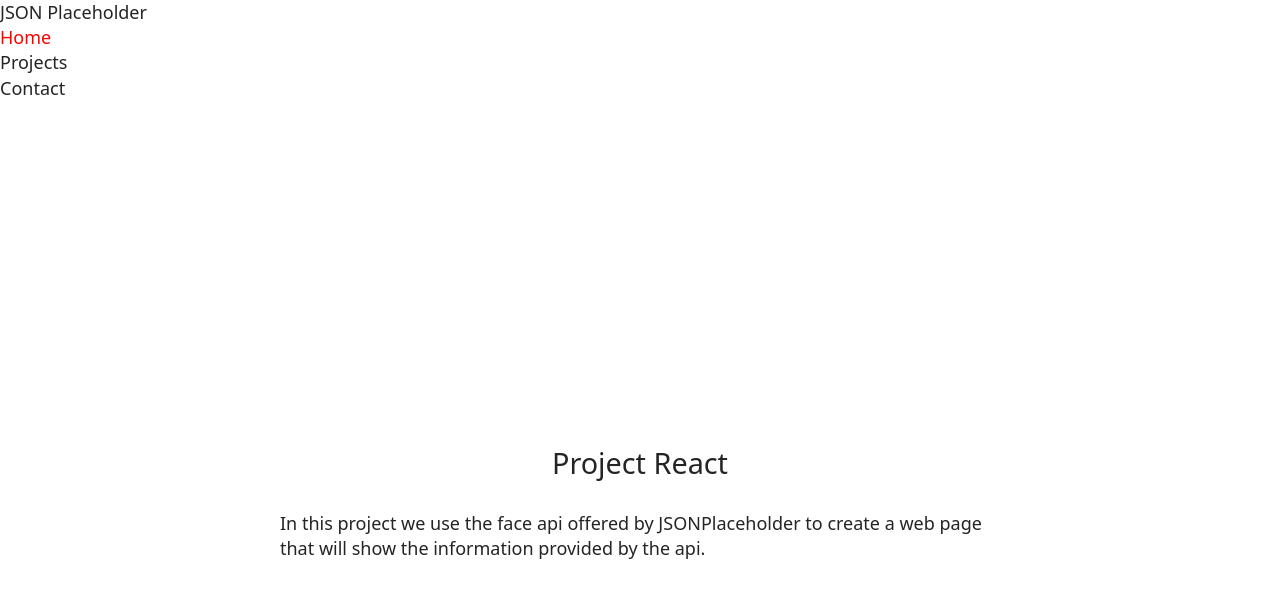
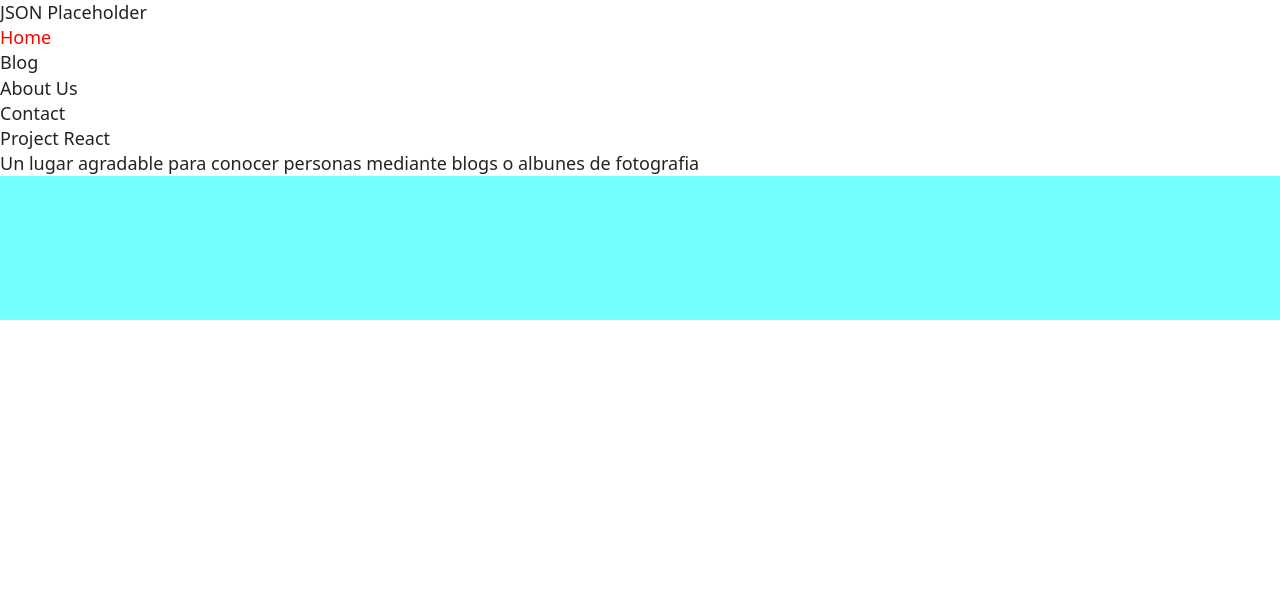
Before and after one commit to BryanGrandon/Checking-things-out, a React (Vite) app: page / in a window 1280 px wide. Shown: the top 598 px of the page. Built offline with nearby package versions, Linux system fonts and the light colour scheme; no server answers.

Commit message:
refactor(web):change structure of the website

```diff
--- a/src/App.css
+++ b/src/App.css
@@ -1,35 +1,5 @@
-.header {
-  max-width: 1200px;
-  min-height: 100vh;
-  display: flex;
-  flex-direction: column;
-  justify-content: center;
-  gap: 1.5rem;
-  max-width: 40rem;
+:root {
+  --padding-x: 2rem;
+  --padding-y: 4rem;
+  --title-content: 1.5rem;
 }
-.article {
-  max-width: 1200px;
-  min-height: 100vh;
-  padding: 2rem 0;
-  display: flex;
-  flex-direction: column;
-  gap: 2rem;
-  padding: 1rem;
-}
-.title {
-  font-size: 1.6rem;
-  padding: 0.5rem;
-  text-align: center;
-}
-.title__h2 {
-  font-size: 1.4rem;
-  letter-spacing: 1px;
-  font-family: cursive;
-}
-
-@media screen and (min-width: 1200px) {
-  .article,
-  .header {
-    margin: auto;
-  }
-}
--- a/src/App.jsx
+++ b/src/App.jsx
@@ -1,14 +1,11 @@
 import { BrowserRouter, Route, Routes } from "react-router-dom";
 // Pages
 import Home from "./pages/home/home";
-import Projects from "./pages/projects/projects";
+import Blog from "./pages/blog/blog";
+import AboutUs from "./pages/about-us/about-us";
+import Contact from "./pages/contact/contact";
 import NotFound from "./pages/not-found/not-found";
-import Contact from "./pages/contact/contact";
-// Containers
-import ProjectsUsers from "./containers/projects/projects-users/projects-users";
-import ProjectsTodos from "./containers/projects/projects-todos/projects-todos";
-import ProjectsPosts from "./containers/projects/projects-posts/projects-posts";
-import ProjectsPhotos from "./containers/projects/projects-photos/projects-photos";
+
 // Styles
 import "./App.css";
 
@@ -18,12 +15,8 @@ function App() {
       <BrowserRouter>
         <Routes>
           <Route path="/" element={<Home />} />
-          <Route path="/projects/" element={<Projects />}>
-            <Route path="users" element={<ProjectsUsers />} />
-            <Route path="todos" element={<ProjectsTodos />} />
-            <Route path="posts" element={<ProjectsPosts />} />
-            <Route path="photos" element={<ProjectsPhotos />} />
-          </Route>
+          <Route path="/blog" element={<Blog />} />
+          <Route path="/about-us" element={<AboutUs />} />
           <Route path="/contact" element={<Contact />} />
           <Route path="/*" element={<NotFound />} />
         </Routes>
--- a/src/components/Navbar/Navbar.jsx
+++ b/src/components/Navbar/Navbar.jsx
@@ -21,7 +21,8 @@ export default function Navbar() {
       <h3 className="logo">JSON Placeholder</h3>
       <nav>
         <NavLink to="/">Home</NavLink>
-        <NavLink to="/projects">Projects</NavLink>
+        <NavLink to="/blog">Blog</NavLink>
+        <NavLink to="/about-us">About Us</NavLink>
         <NavLink to="/contact">Contact</NavLink>
       </nav>
     </header>
--- /dev/null
+++ b/src/pages/about-us/about-us.jsx
@@ -0,0 +1,3 @@
+export default function AboutUs() {
+  return <div>about-us</div>;
+}
--- /dev/null
+++ b/src/pages/blog/blog.jsx
@@ -0,0 +1,3 @@
+export default function Blog() {
+  return <div>blog</div>;
+}
--- a/src/pages/contact/contact.jsx
+++ b/src/pages/contact/contact.jsx
@@ -1,5 +1,3 @@
-import React from "react";
-
 export default function Contact() {
   return <div>contact</div>;
 }
--- /dev/null
+++ b/src/pages/home/home.css
@@ -0,0 +1,13 @@
+.project-container {
+  background-color: #00ffff8e;
+}
+
+.content {
+  padding: var(--padding-y) var(--padding-x);
+  max-width: 1200px;
+  margin: auto;
+}
+.content__title {
+  font-size: var(--title-content);
+  font-family: cursive;
+}
--- a/src/pages/home/home.jsx
+++ b/src/pages/home/home.jsx
@@ -1,5 +1,6 @@
 import React from "react";
 import Navbar from "../../components/navbar/navbar";
+import "./home.css";
 
 export default function Home() {
   return (
@@ -8,10 +9,17 @@ export default function Home() {
       <header className="header">
         <h1 className="title">Project React</h1>
         <p className="header__text">
-          In this project we use the face api offered by JSONPlaceholder to
-          create a web page that will show the information provided by the api.
+          Un lugar agradable para conocer personas mediante blogs o albunes de
+          fotografia
         </p>
       </header>
+
+      <article className="project-container">
+        <article className="content">
+          <h2 className="content__title"></h2>
+          <p></p>
+        </article>
+      </article>
     </>
   );
 }
--- a/src/pages/projects/projects.jsx
+++ /dev/null
@@ -1,12 +0,0 @@
-import { Outlet } from "react-router-dom";
-import Navbar from "../../components/navbar/navbar";
-
-export default function Projects() {
-  return (
-    <>
-      <Navbar />
-      <h2>Projects</h2>
-      <Outlet />
-    </>
-  );
-}
```
